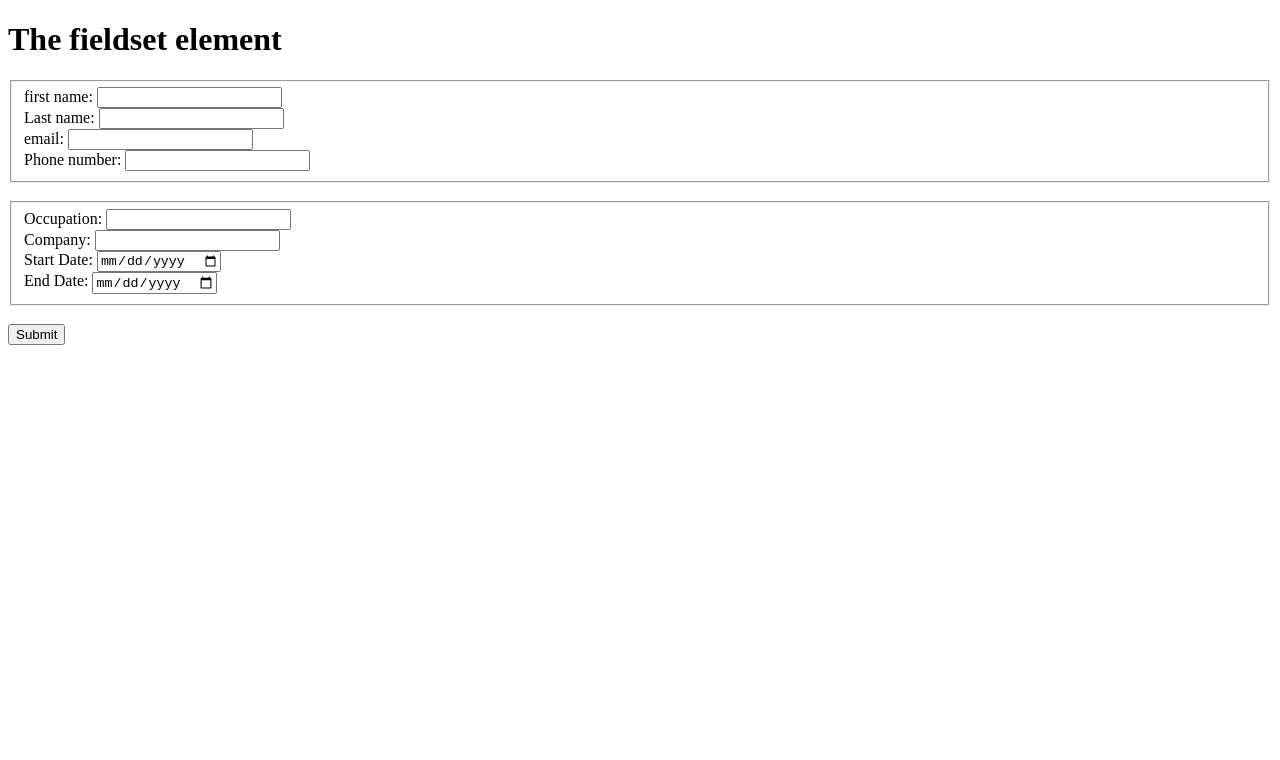
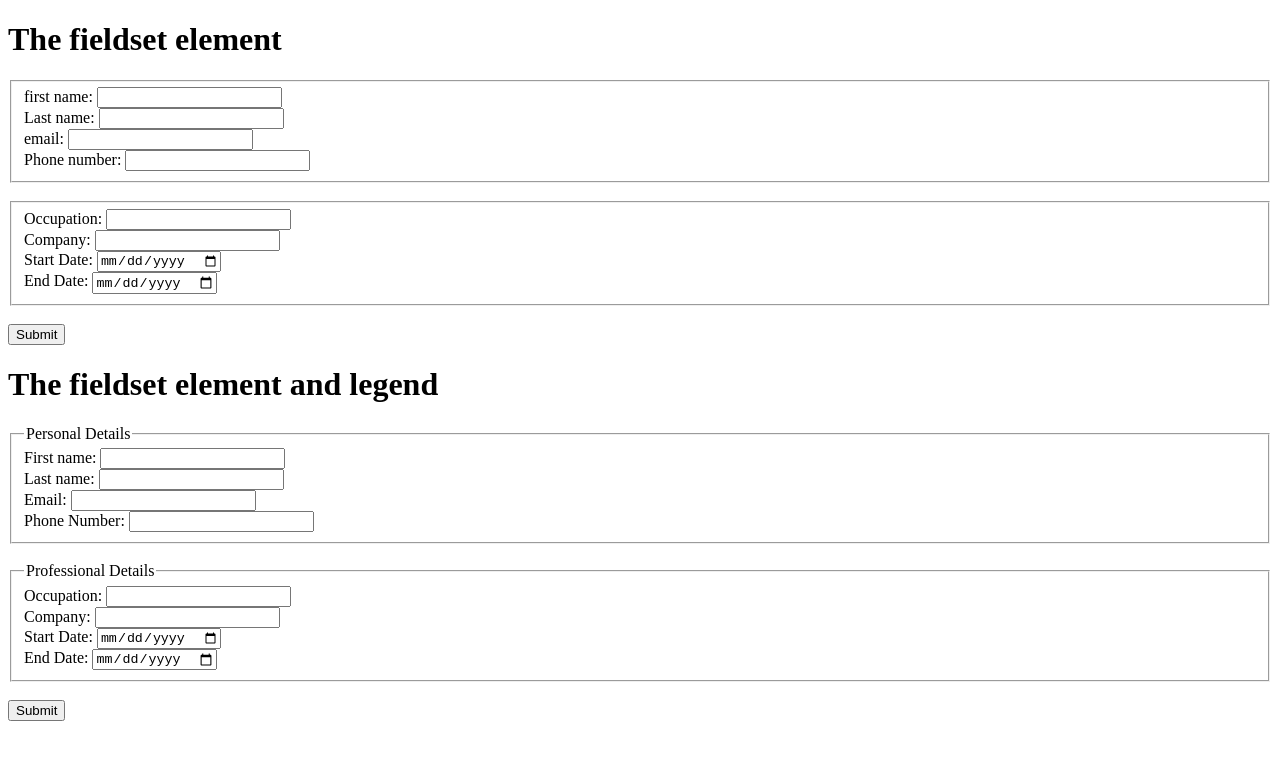
Before and after one commit to the-unknown-monkey/web-dev-journey, a plain HTML site: page fieldset.html in a window 1280 px wide. Drawn offline with Linux system fonts and the light colour scheme.

Commit message:
added legend too

```diff
--- a/fieldset.html
+++ b/fieldset.html
@@ -29,5 +29,44 @@
             <br>
             <input type="submit" value="Submit">
         </form>
+
+        <!DOCTYPE html>
+<html>
+    <body>
+        <h1>The fieldset element and legend </h1>
+
+        <form>
+            <fieldset name="personal_details2">
+                <legend>Personal Details</legend>
+
+                <label for="fname">First name:</label>
+                <input type="text" id="fname" name="fname"><br>
+                <label for="lname">Last name:</label>
+                <input type="text" id="lname" name="lname"><br>
+                <label for="email">Email:</label>
+                <input type="email" id="email" name="email"><br>
+                <label for="phone">Phone Number:</label>
+                <input type="tel" id="phone" name="phone"><br>
+            </fieldset>
+
+            <br>
+
+            <fieldset name="professional_details2">
+                <legend>Professional Details</legend>
+
+                <label for="occupation">Occupation:</label>
+                <input type="text" id="occupation" name="occupation"><br>
+                <label for="company">Company:</label>
+                <input type="text" id="company" name="company"><br>
+                <label for="start">Start Date:</label>
+                <input type="date" id="start" name="start"><br>
+                <label for="end">End Date:</label>
+                <input type="date" id="end" name="end"><br>
+            </fieldset>
+            <br>
+            <input type="submit" value="Submit">
+        </form>
     </body>
 </html>
+    </body>
+</html>
```
